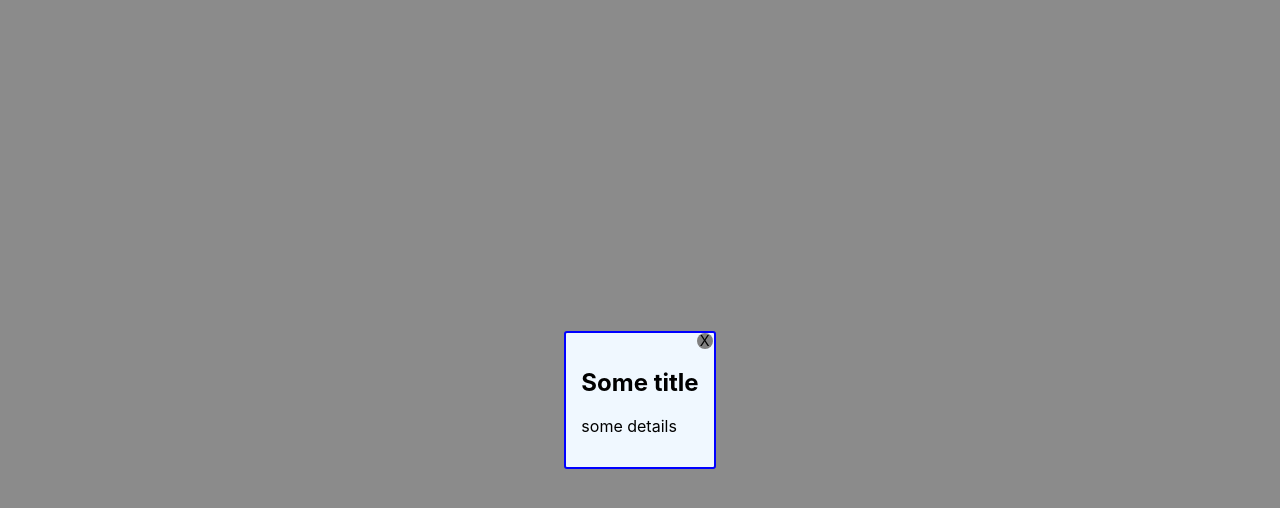
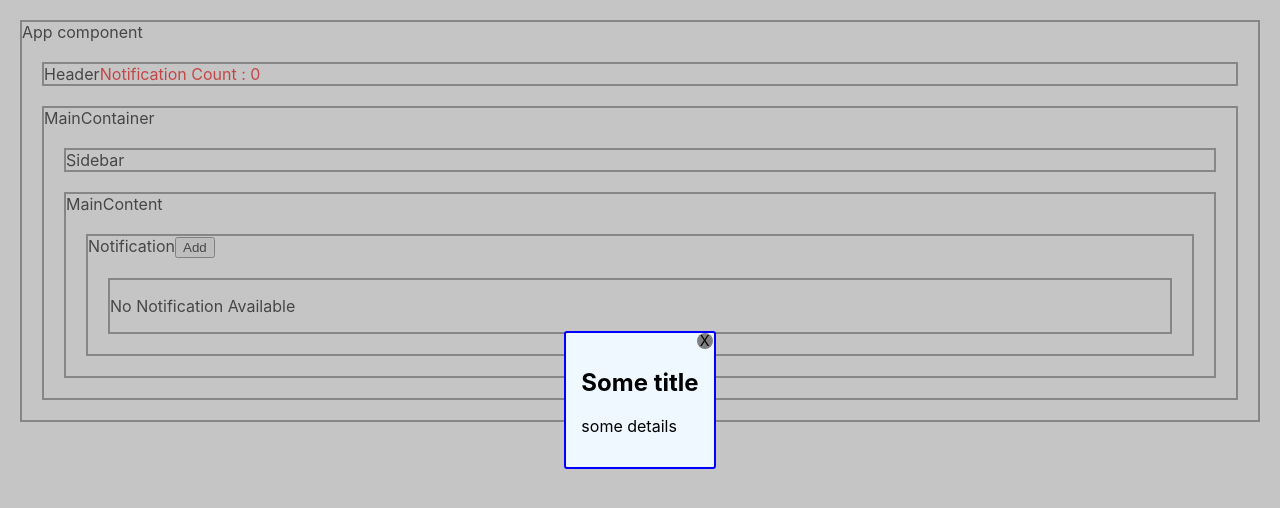
Before and after one commit to dineshgopalchand/MERN-28, a React (Create React App) app in the folder react-context/: page / in a window 1280 px wide. Shown: the top 508 px of the page. Built offline with nearby package versions, Linux system fonts and the light colour scheme.

Commit message:
React Portal concept introduced

```diff
--- a/react-context/public/index.html
+++ b/react-context/public/index.html
@@ -29,6 +29,7 @@
   <body>
     <noscript>You need to enable JavaScript to run this app.</noscript>
     <div id="root"></div>
+    <div id="dialogroot"></div>
     <!--
       This HTML file is a template.
       If you open it directly in the browser, you will see an empty page.
--- a/react-context/src/App.js
+++ b/react-context/src/App.js
@@ -1,13 +1,11 @@
 import React from 'react';
-import { useState } from 'react';
 import './App.css';
-import DialogBox from './dialogBox/DialogBox';
 import Header from './Header';
 import MainContainer from './MainContainer';
 import NotificationProvider from './NotificationProvider';
 
 function App() {
-  const [show, setShow] = useState(true);
+
   return (
     <NotificationProvider>
       <div className="App bordered">
@@ -15,10 +13,7 @@ function App() {
         <Header />
         <MainContainer />
       </div>
-      <DialogBox show={show} closeDialog={()=>setShow(false)}>
-        <h2>Some title</h2>
-        <p>some details</p>
-      </DialogBox>
+
     </NotificationProvider>
 
   );
--- a/react-context/src/Notification.jsx
+++ b/react-context/src/Notification.jsx
@@ -1,11 +1,11 @@
-import React, { useContext } from "react";
+import React, { useContext, useState } from "react";
+import DialogBox from "./dialogBox/DialogBox";
 
 import NotificationList from "./NotificationList";
 import { NotificationContext, Notification_ACTION } from "./NotificationProvider";
 
 const Notification = () => {
-  // const notificationCtx = useContext(NotificationContext);
-  // const notificationDispatch = notificationCtx.notificationDispatch;
+  const [show, setShow] = useState(true);
   const { notificationDispatch } = useContext(NotificationContext);
   const addNotification = () => {
     notificationDispatch({
@@ -18,10 +18,14 @@ const Notification = () => {
     });
   };
   return (
-    <div className="bordered">
+    <div className="bordered" style={{position:'relative'}}>
       Notification
       <button onClick={addNotification}>Add</button>
       <NotificationList />
+      <DialogBox show={show} closeDialog={()=>setShow(false)}>
+        <h2>Some title</h2>
+        <p>some details</p>
+      </DialogBox>
     </div>
   );
 };
--- a/react-context/src/dialogBox/DialogBox.jsx
+++ b/react-context/src/dialogBox/DialogBox.jsx
@@ -1,5 +1,7 @@
 import React from "react";
+import ReactDOM from "react-dom";
 import classes from "./DialogBox.module.css";
+
 
 const DialogBox = ({ children, show,closeDialog }) => {
   function closeDialogBox() {
@@ -7,7 +9,7 @@ const DialogBox = ({ children, show,closeDialog }) => {
     closeDialog();
   }
 
-  return (
+  return ReactDOM.createPortal(
     <>
       {show && (
         <div
@@ -27,7 +29,7 @@ const DialogBox = ({ children, show,closeDialog }) => {
           </div>
         </div>
       )}
-    </>
+    </>,document.getElementById('dialogroot')
   );
 };
 
--- a/react-context/src/dialogBox/DialogBox.module.css
+++ b/react-context/src/dialogBox/DialogBox.module.css
@@ -1,18 +1,18 @@
 .overlayBackground {
-    background-color: rgb(139, 139, 139);
+    background-color: rgba(139, 139, 139,0.5);
     height: 100vh;
     width: 100vw;
     position: fixed;
-    /* opacity: 0.3; */
+
     top: 0;
     left: 0;
     display: flex;
     justify-content: center;
     align-items: center;
 }
-.DialogBoxContainer {
+/* .DialogBoxContainer {
 
-}
+} */
 .mainContainer {
     background-color: aliceblue;
     border: 2px solid blue;
```
